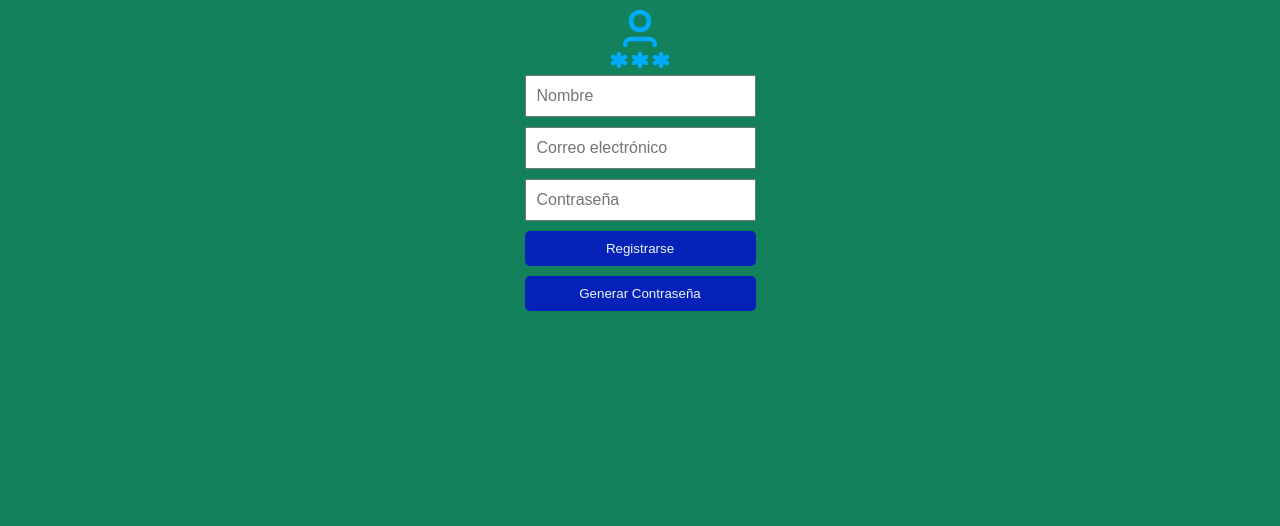
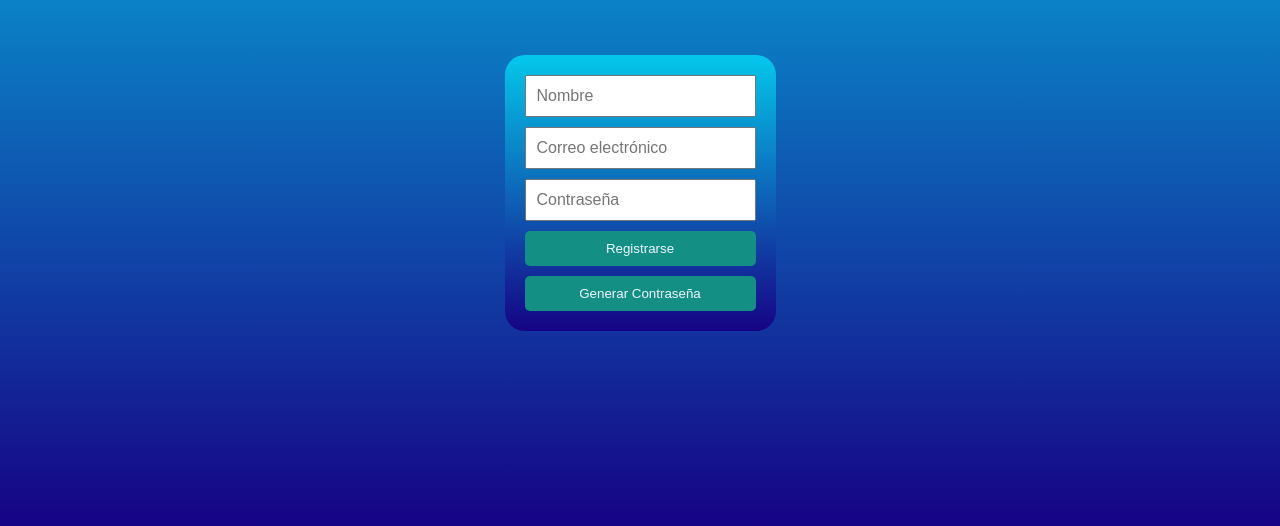
Before and after one commit to JavierMedina92/gestor_contrase-as_backend, a website: page public/index.html in a window 1280 px wide. Shown: the part 290-816 px from the top of the page. Drawn offline with Linux system fonts and the light colour scheme.

Commit message:
Se agregan detalles esteticos

```diff
--- a/public/style.css
+++ b/public/style.css
@@ -5,8 +5,8 @@ body {
     align-items: center;
     justify-content: center;
     height: 100vh;
-    background-color: rgb(18, 129, 92);
-    color: darkblue;
+    background: linear-gradient(rgb(4, 200, 235), rgb(22, 3, 133));
+    color: rgb(9, 243, 192);
 }
 
 h1 {
@@ -14,6 +14,12 @@ h1 {
 }
 
 form {
+    max-width: 700px;
+    margin: 50px auto;
+    padding: 20px;
+    border-radius: 20px;
+    background: linear-gradient(rgb(4, 200, 235), rgb(22, 3, 133));
+    color: #cbf707;
     display: flex;
     flex-direction: column;
 }
@@ -29,12 +35,11 @@ button {
     border: none;
     cursor: pointer;
     transition: background-color 0.3s ease;
-    background-color: #0422b8;
+    background-color: #138f84;
     color: aliceblue;
     border-radius: 5px;
 }
 
-/* Estilo para el botón 'Generar Contraseña' */
 #generarContraseña {
     margin-top: 10px;
     padding: 10px 20px;
@@ -44,7 +49,6 @@ button {
     border-radius: 5px;
 }
 
-/* Estilo hover para ambos botones */
 button:hover {
     background-color: #07f586; /* Amarillo */
     color: #0716f1; /* Color de texto oscuro */
```
